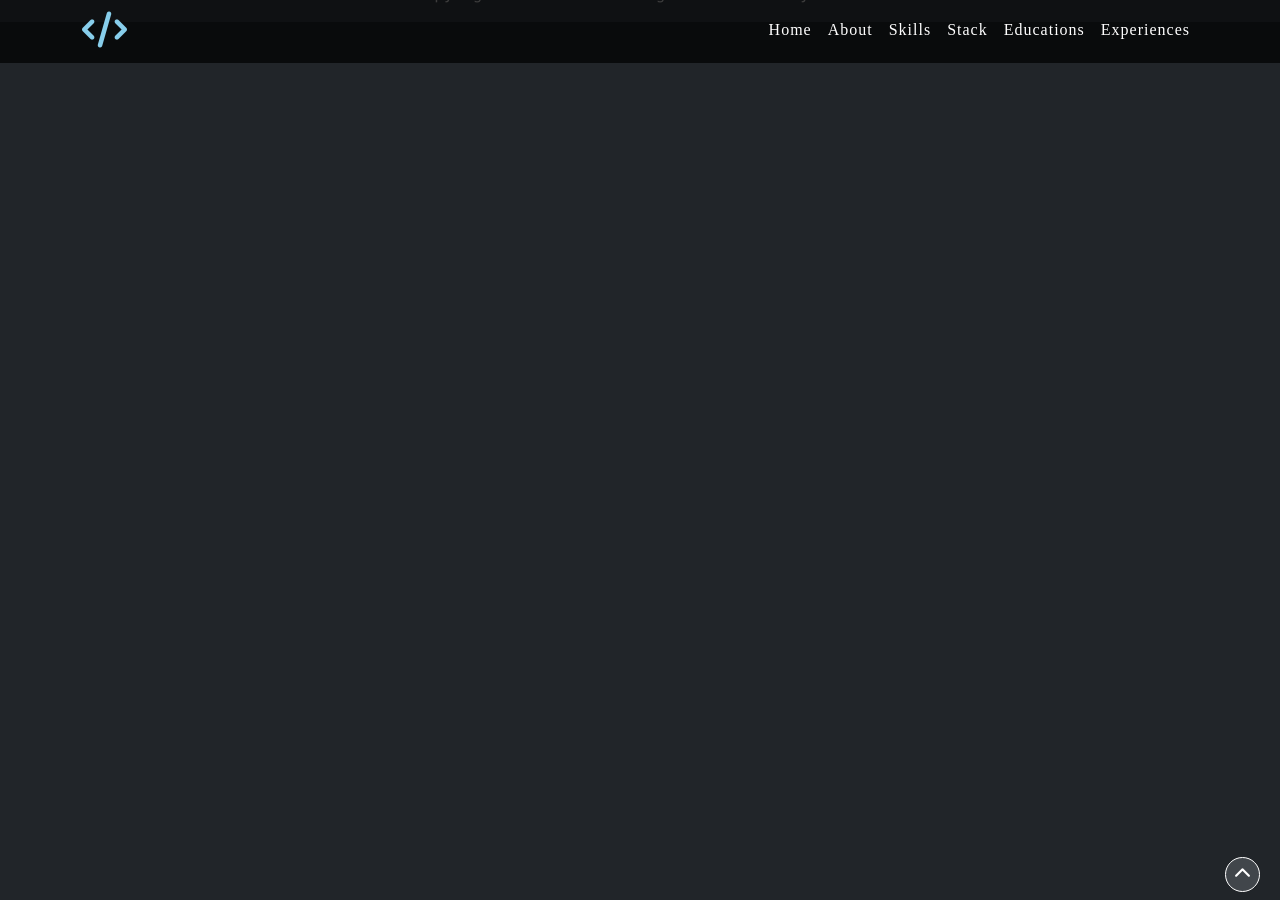
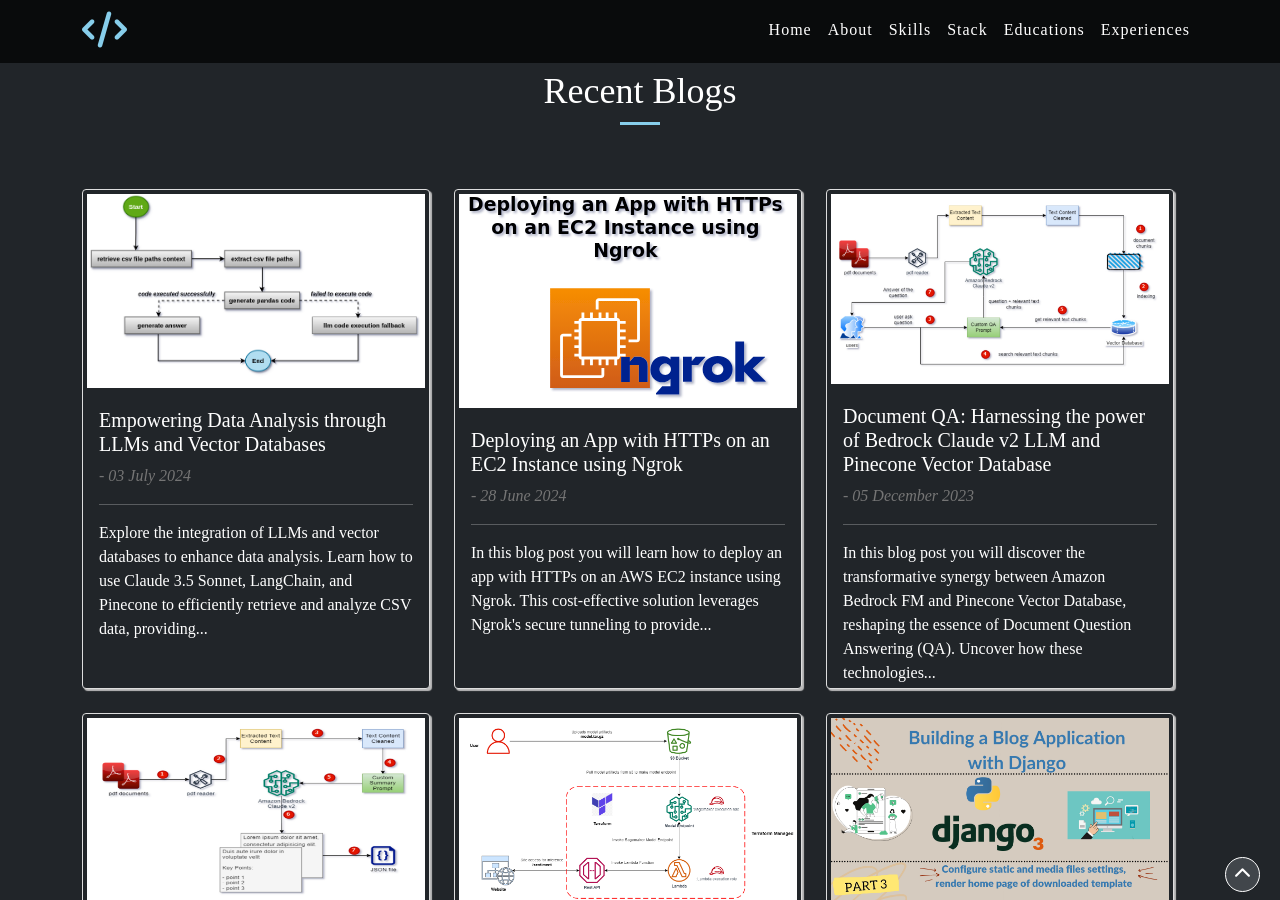
Before and after one commit to shishir-subedi/blogsite, a Jekyll site: the page built from index.html, in a window 1280 px wide and 900 px high, scrolled down 5082 px. Built offline with Jekyll 4.4.1, drawn with Linux system fonts in a browser that asks for light colours; nearby versions of some CDN libraries; comment, search, counter and statistics services are not loaded; some of the changed text lies outside the part shown.

Commit message:
updated config

```diff
--- a/_config.yml
+++ b/_config.yml
@@ -24,8 +24,8 @@
   Hi! I'm Shishir Subedi and I'm a freelance software engineer and an astrology researcher. Currently
   I'm pursuing masters in computer engineering specialization in data science
   and analytics at Institute of Engineering Pulchowk Campus.
-# url: "https://shishirsubedi.com"
-url: "https://shishir-subedi.github.io/blogsite"
+url: "https://shishirsubedi.com"
+# url: "https://shishir-subedi.github.io/blogsite"
 baseurl: ""
 timezone: Asia/Kathmandu
 twitter_username: _shishir_subedi
@@ -34,8 +34,8 @@
 facebook_username: shishir.subedi1
 author:
   name: Shishir Subedi
-  # url: https://shishirsubedi.com/
-  url: https://shishir-subedi.github.io/blogsite
+  url: https://shishirsubedi.com/
+  # url: https://shishir-subedi.github.io/blogsite
   twitter: _shishir_subedi
   image: /static/img/about/shishir-subedi.jpeg
 twitter:
--- a/_includes/page_header.html
+++ b/_includes/page_header.html
@@ -32,9 +32,9 @@
           <!-- <li class="nav-item">
             <a class="nav-link text-capitalize" href="/">Projects</a>
           </li> -->
-          <!-- <li class="nav-item">
+          <li class="nav-item">
             <a class="nav-link text-capitalize" href="/">Blogs</a>
-          </li> -->
+          </li>
         </ul>
       </div>
     </div>
--- a/index.html
+++ b/index.html
@@ -575,7 +575,7 @@
 <!-- End Work Experiences-->
 
 <!-- Blogs -->
-<!-- <section class="py-5" id="blogs">
+<section class="py-5" id="blogs">
   <div class="wow fadeIn animated" data-wow-delay="0.4s">
     <div class="text-center content-title">
       <h3 class="my-2 pt-5">Recent Blogs</h3>
@@ -610,6 +610,6 @@
       </div>
     </div>
   </div>
-</section> -->
+</section>
 <!-- End Blogs -->
 {% include footer.html %}
```
